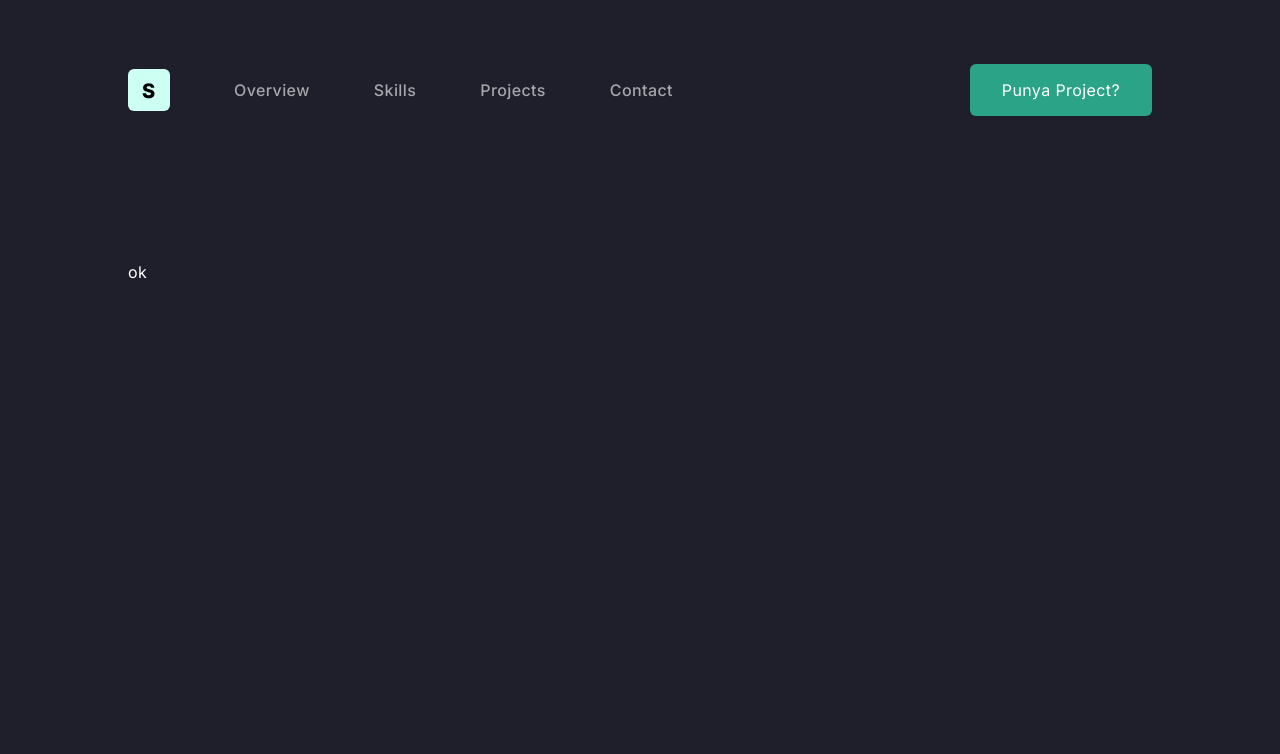
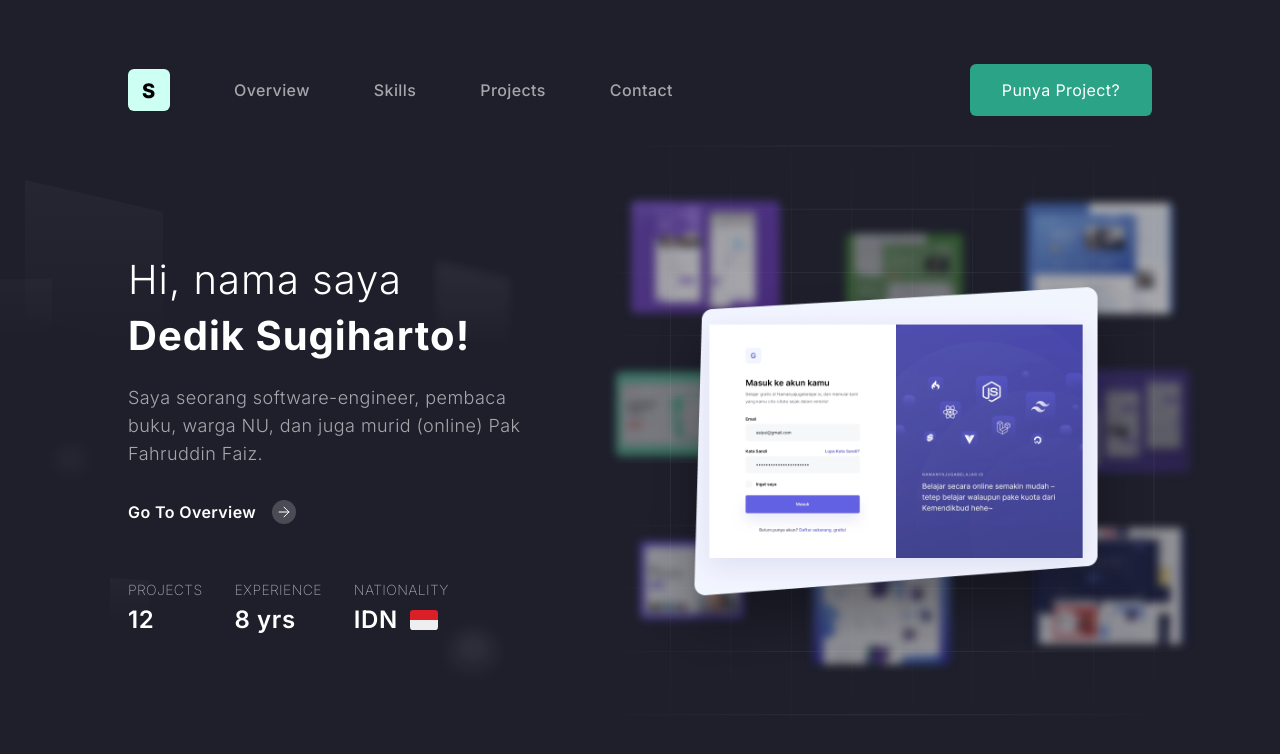
Before and after one commit to hudadamar21/codedesign-the-sugiharto, a Vue app: page / in a window 1280 px wide. Shown: the top 754 px of the page. Built offline with nearby package versions, Linux system fonts and the light colour scheme.

Commit message:
complete home page

```diff
--- a/src/views/HomePage.vue
+++ b/src/views/HomePage.vue
@@ -1,8 +1,46 @@
 <script setup>
+import IconArrowRight from '@/components/icons/IconArrowRight.vue'
+import IconFlagIndonesia from '@/components/icons/IconFlagIndonesia.vue'
 </script>
 
 <template>
-  <main class="main-container flex items-center justify-between pt-20">
-    ok
+  <main class="relative main-container grid grid-cols-2 pt-20">
+    <img class="absolute top-0 -left-32" src="/images/bg-home-1.svg" alt="bg home 1" />
+    <img class="absolute -top-20 -right-12" src="/images/bg-home-2.png" alt="bg home 2" />
+    <div class="relative z-10">
+      <div class="text-4xl mb-7">
+        <div class="font-light mb-4">Hi, nama saya</div>
+        <h1 class="font-bold">Dedik Sugiharto!</h1>
+      </div>
+      <p class="opacity-60 text-lg font-light w-[80%] mt-3 tracking-wide">
+        Saya seorang software-engineer, pembaca buku, warga NU, dan juga murid (online) Pak
+        Fahruddin Faiz.
+      </p>
+      <RouterLink to="/overview" class="group/goto hover:opacity-90 mt-8 mb-14 flex items-center gap-x-4 font-semibold transition">
+        Go To Overview
+        <div class="group-hover/goto:translate-x-1 transition">
+          <IconArrowRight />
+        </div>
+      </RouterLink>
+      <div class="flex items-start gap-x-8">
+        <div>
+          <div class="text-sm font-extralight opacity-60 mb-1">PROJECTS</div>
+          <h2 class="text-2xl font-semibold">12</h2>
+        </div>
+        <div>
+          <div class="text-sm font-extralight opacity-60 mb-1">EXPERIENCE</div>
+          <h2 class="text-2xl font-semibold">8 yrs</h2>
+        </div>
+        <div>
+          <div class="text-sm font-extralight opacity-60 mb-1">NATIONALITY</div>
+          <h2 class="flex items-center gap-x-3 text-2xl font-semibold">
+            IDN <IconFlagIndonesia />
+          </h2>
+        </div>
+      </div>
+    </div>
+    <div class="relative z-10 flex justify-center">
+      <img class="w-full" src="/images/home.png" alt="home">
+    </div>
   </main>
 </template>
```
